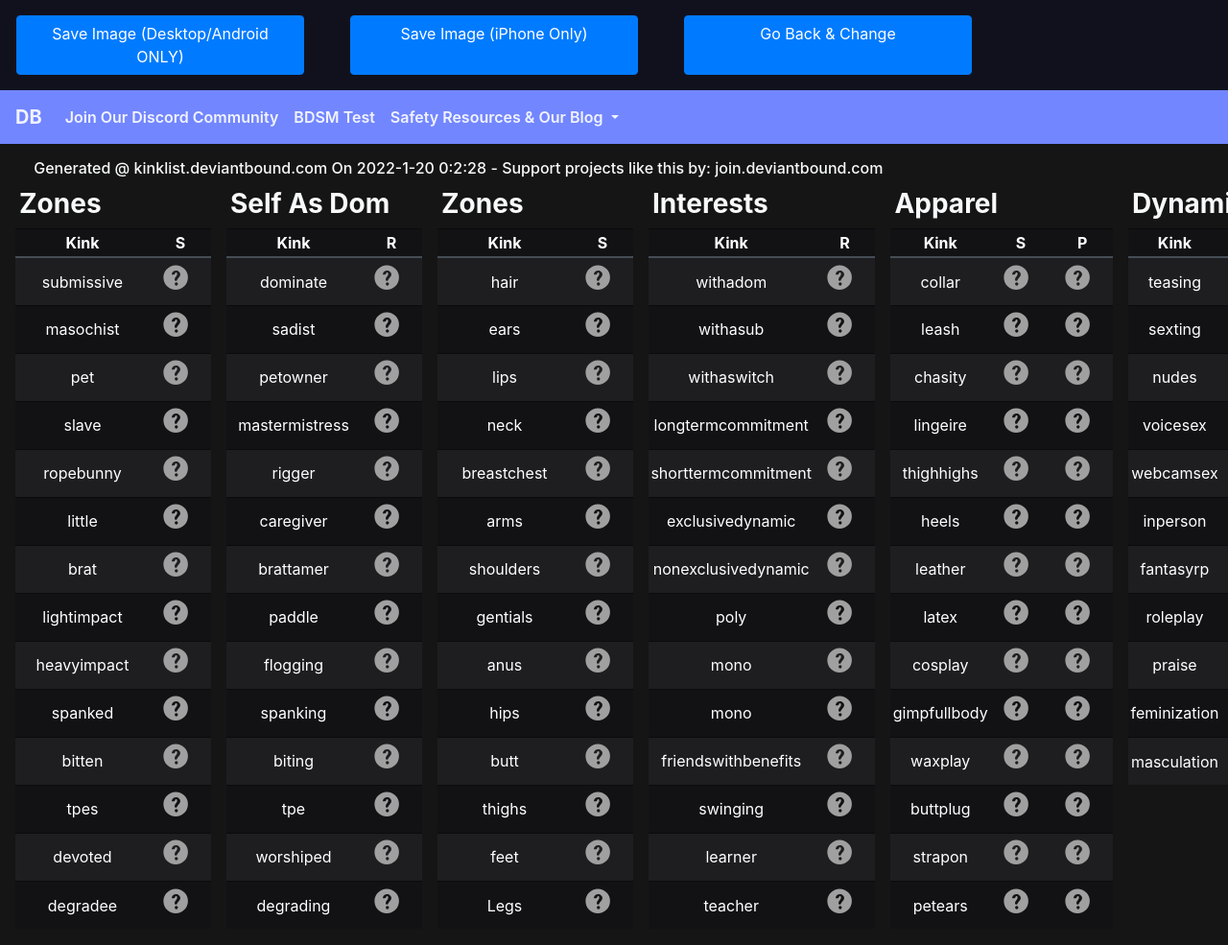
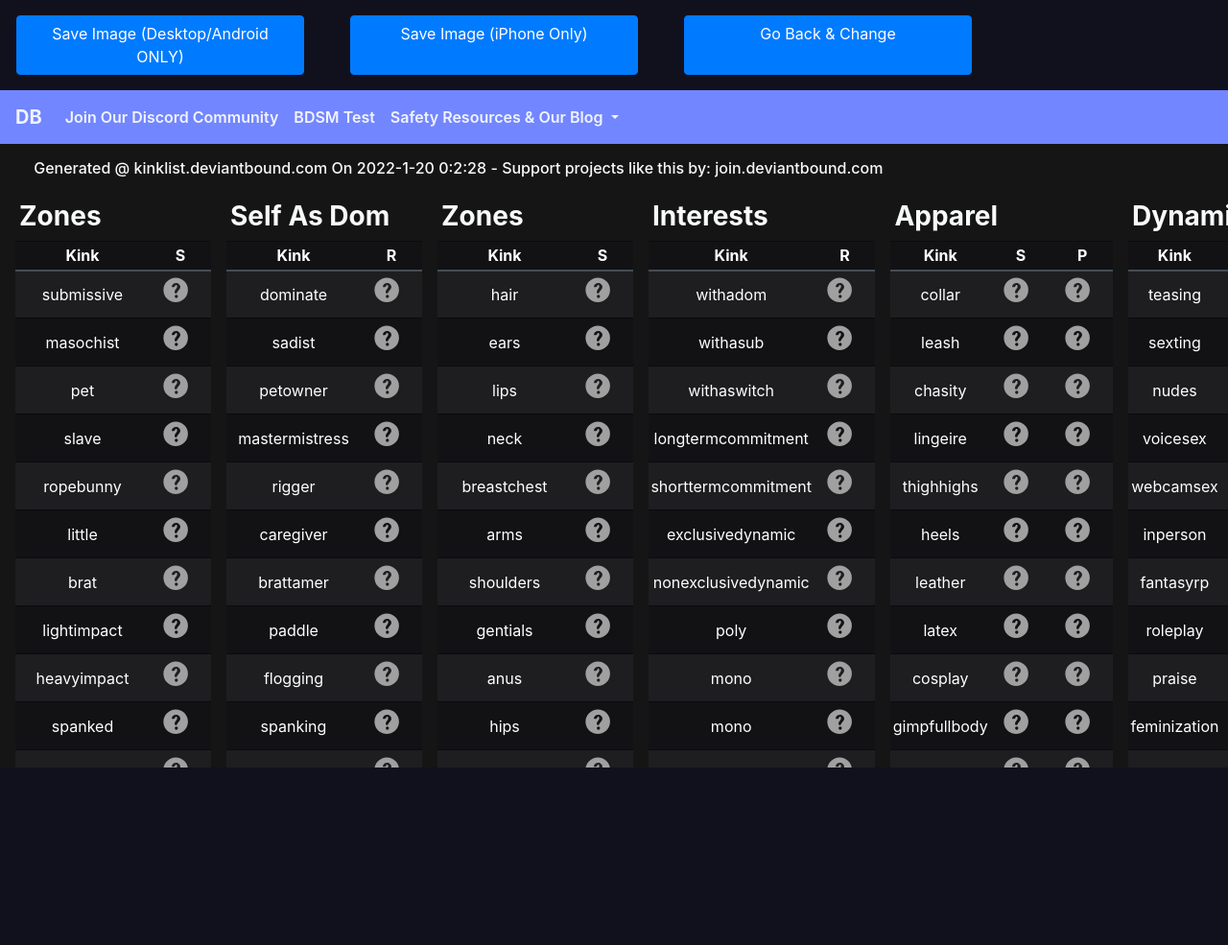
Before and after one commit to DeviantOwl/Kink-List, a plain HTML site: page results.html in a window 1280 px wide. Shown: the top 985 px of the page at 96% size. After the commit the page ends 800 px from the top, so only its background shows below. Drawn offline with nearby package versions, Linux system fonts and the light colour scheme; a script that the page names is missing.

Commit message:
Test Update 2

```diff
--- a/results.html
+++ b/results.html
@@ -21,7 +21,8 @@
 
 
 </head>
-<div class="row">
+<body>
+<div class="row" style="width:1080px">
   <a href="#" class="btn btn-block btn-primary mb-3" style="width: 300px;
     margin-left: 2em;
     margin-top: 1em;
@@ -41,7 +42,6 @@
 
 <div id="capture">
 
-  <body style="width: 1920x; height: 1080px;">
     <div class=menubar>
       <nav class="navbar navbar-expand-lg navbar-light bg-light" style="display: flex;flex-direction: row;">
         <a class="navbar-brand" href="#">DB</a>
@@ -72,7 +72,7 @@
         </div>
       </nav>
     </div>
-    <div class="topline" style="height:30px">
+    <div class="topline">
       <h2 style="font-size: 1em;padding-left: 2.2em;display: inline-block;">Generated @ kinklist.deviantbound.com On
       </h2>
       <h2 style="font-size: 1rem;display: inline-block;" id="displayDateTime"></h2>
```
